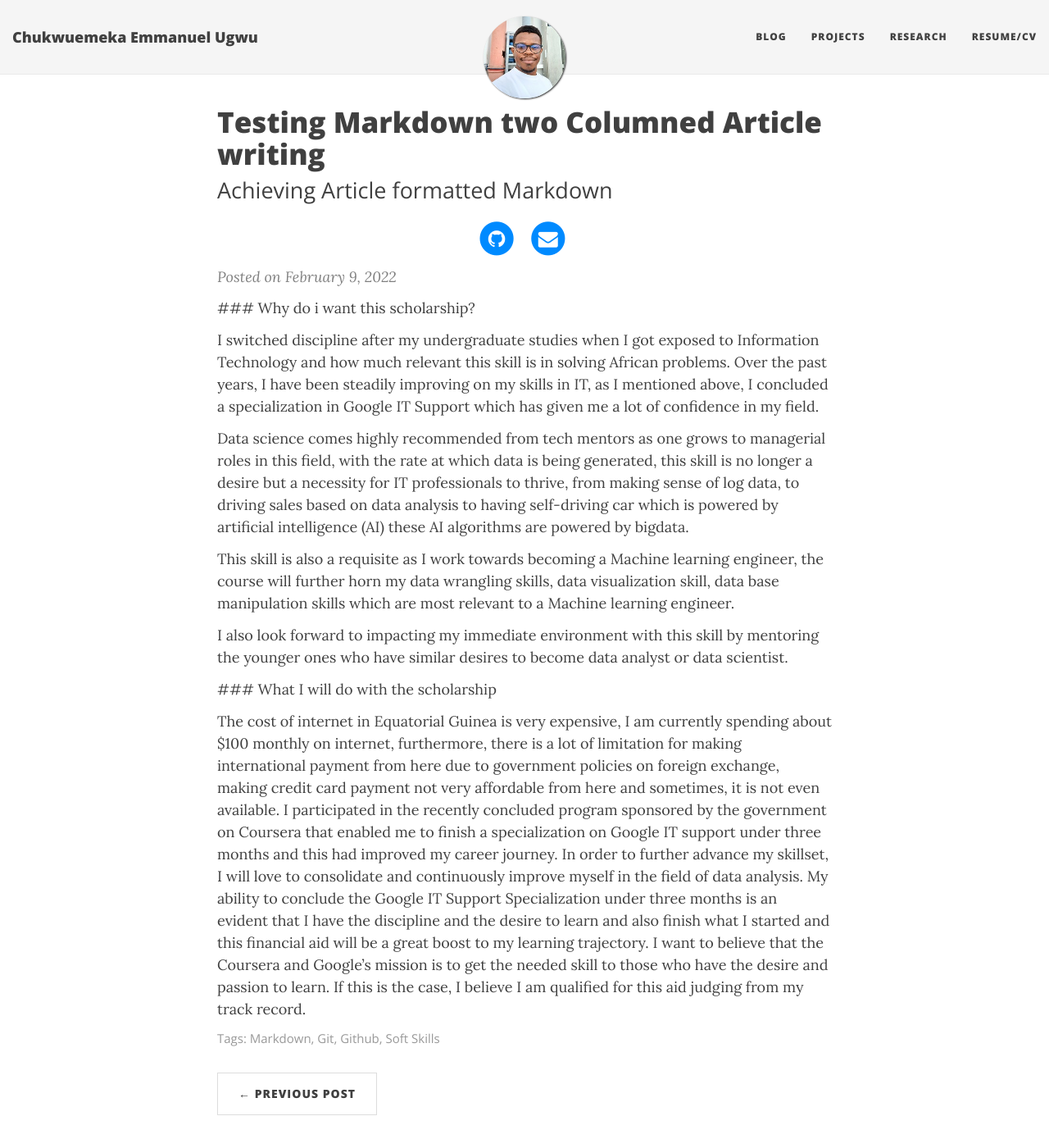
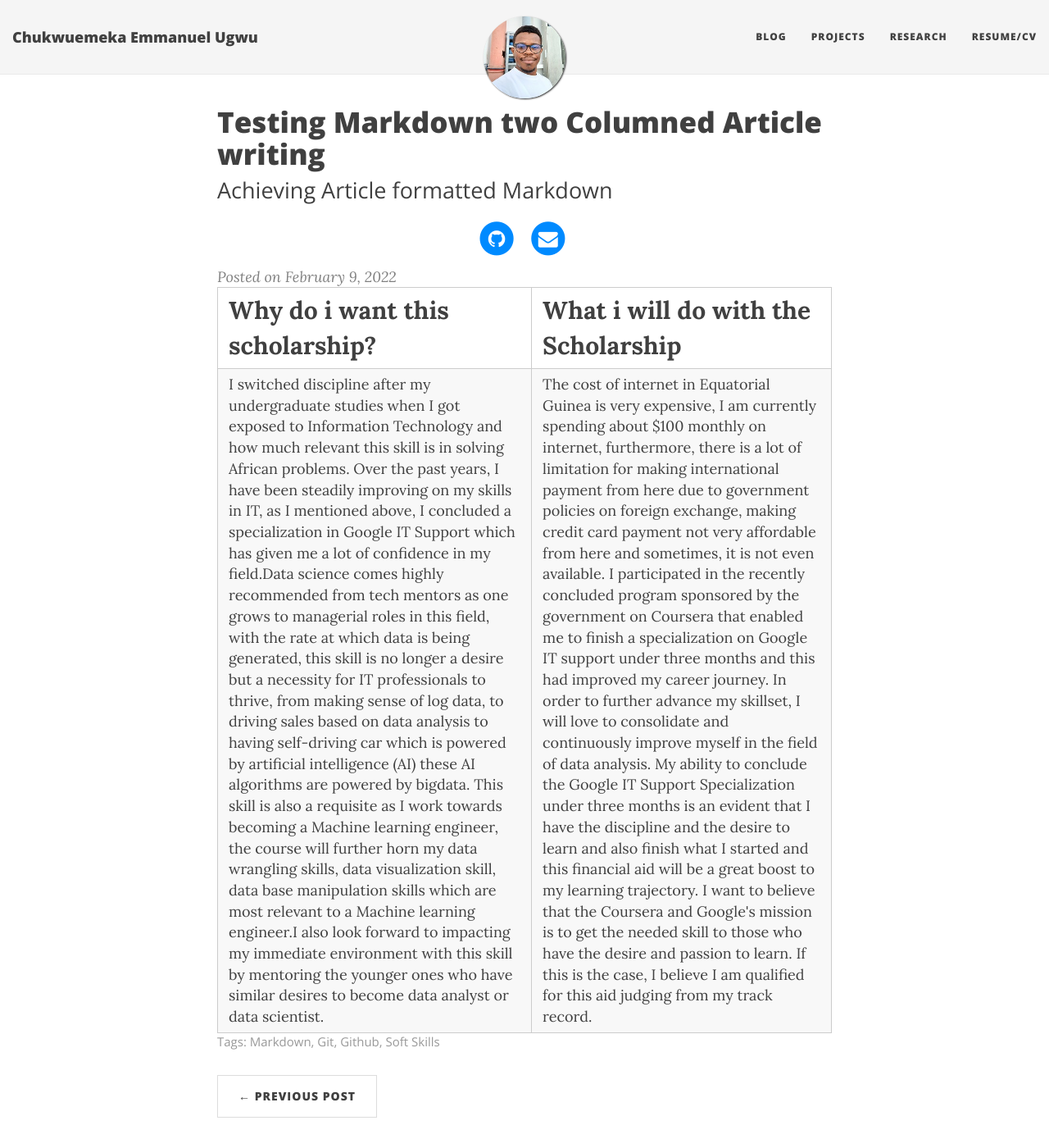
Before and after one commit to coolmechel/blog, a Jekyll site: the page built from _posts/2022-02-09-two-column-markdown.md, in a window 1280 px wide and 1400 px high. Shown: the whole window at 82% size. Built offline with Jekyll 4.4.1, drawn with Linux system fonts in a browser that asks for light colours; nearby versions of some CDN libraries; comment, search, counter and statistics services are not loaded.

Commit message:
Applying html Table for column
Will this embedded html work

```diff
--- a/_posts/2022-02-09-two-column-markdown.md
+++ b/_posts/2022-02-09-two-column-markdown.md
@@ -8,26 +8,16 @@ tags:
 published: true
 ---
 
-<div class="begin-examples"></div>
-
-  ### Why do i want this scholarship?
-
-  I switched discipline after my undergraduate studies when I got exposed to Information Technology and how much relevant this skill is in solving African problems. Over the past years, I have been steadily improving on my skills in IT, as I mentioned above, I concluded a specialization in Google IT Support which has given me a lot of confidence in my field.
-
-  Data science comes highly recommended from tech mentors as one grows to managerial roles in this field, with the rate at which data is being generated, this skill is no longer a desire but a necessity for IT professionals to thrive, from making sense of log data, to driving sales based on data analysis to having self-driving car which is powered by artificial intelligence (AI) these AI algorithms are powered by bigdata.
-
-  This skill is also a requisite as I work towards becoming a Machine learning engineer, the course will further horn my data wrangling skills, data visualization skill, data base manipulation skills which are most relevant to a Machine learning engineer.
-
-  I also look forward to impacting my immediate environment with this skill by mentoring the younger ones who have similar desires to become data analyst or data scientist.
-
-  ### What I will do with the scholarship
-
-  The cost of internet in Equatorial Guinea is very expensive, I am currently spending about $100 monthly on internet, furthermore, there is a lot of limitation for making international payment from here due to government policies on foreign exchange, making credit card payment not very affordable from here and sometimes, it is not even available.
-  I participated in the recently concluded program sponsored by the government on Coursera that enabled me to finish a specialization on Google IT support under three months and this had improved my career journey.
-  In order to further advance my skillset, I will love to consolidate and continuously improve myself in the field of data analysis. My ability to conclude the Google IT Support Specialization under three months is an evident that I have the discipline and the desire to learn and also finish what I started and this financial aid will be a great boost to my learning trajectory.
-  I want to believe that the Coursera and Google's mission is to get the needed skill to those who have the desire and passion to learn. If this is the case, I believe I am qualified for this aid judging from my track record.
-
-
-
-
-<div class="end-examples"></div>
+<table border="0">
+  <tr>
+    <td><b style="font-size: 30px">Why do i want this scholarship?</b></td>
+    <td><b style="font-size: 30px">What i will do with the Scholarship</b></td>
+  </tr>
+  <tr>
+    <td> I switched discipline after my undergraduate studies when I got exposed to Information Technology and how much relevant this skill is in solving African problems. Over the past years, I have been steadily improving on my skills in IT, as I mentioned above, I concluded a specialization in Google IT Support which has given me a lot of confidence in my field.Data science comes highly recommended from tech mentors as one grows to managerial roles in this field, with the rate at which data is being generated, this skill is no longer a desire but a necessity for IT professionals to thrive, from making sense of log data, to driving sales based on data analysis to having self-driving car which is powered by artificial intelligence (AI) these AI algorithms are powered by bigdata. This skill is also a requisite as I work towards becoming a Machine learning engineer, the course will further horn my data wrangling skills, data visualization skill, data base manipulation skills which are most relevant to a Machine learning engineer.I also look forward to impacting my immediate environment with this skill by mentoring the younger ones who have similar desires to become data analyst or data scientist.</td>
+    <td> The cost of internet in Equatorial Guinea is very expensive, I am currently spending about $100 monthly on internet, furthermore, there is a lot of limitation for making international payment from here due to government policies on foreign exchange, making credit card payment not very affordable from here and sometimes, it is not even available.
+    I participated in the recently concluded program sponsored by the government on Coursera that enabled me to finish a specialization on Google IT support under three months and this had improved my career journey.
+    In order to further advance my skillset, I will love to consolidate and continuously improve myself in the field of data analysis. My ability to conclude the Google IT Support Specialization under three months is an evident that I have the discipline and the desire to learn and also finish what I started and this financial aid will be a great boost to my learning trajectory.
+    I want to believe that the Coursera and Google's mission is to get the needed skill to those who have the desire and passion to learn. If this is the case, I believe I am qualified for this aid judging from my track record.</td>
+  </tr>
+</table>
```
